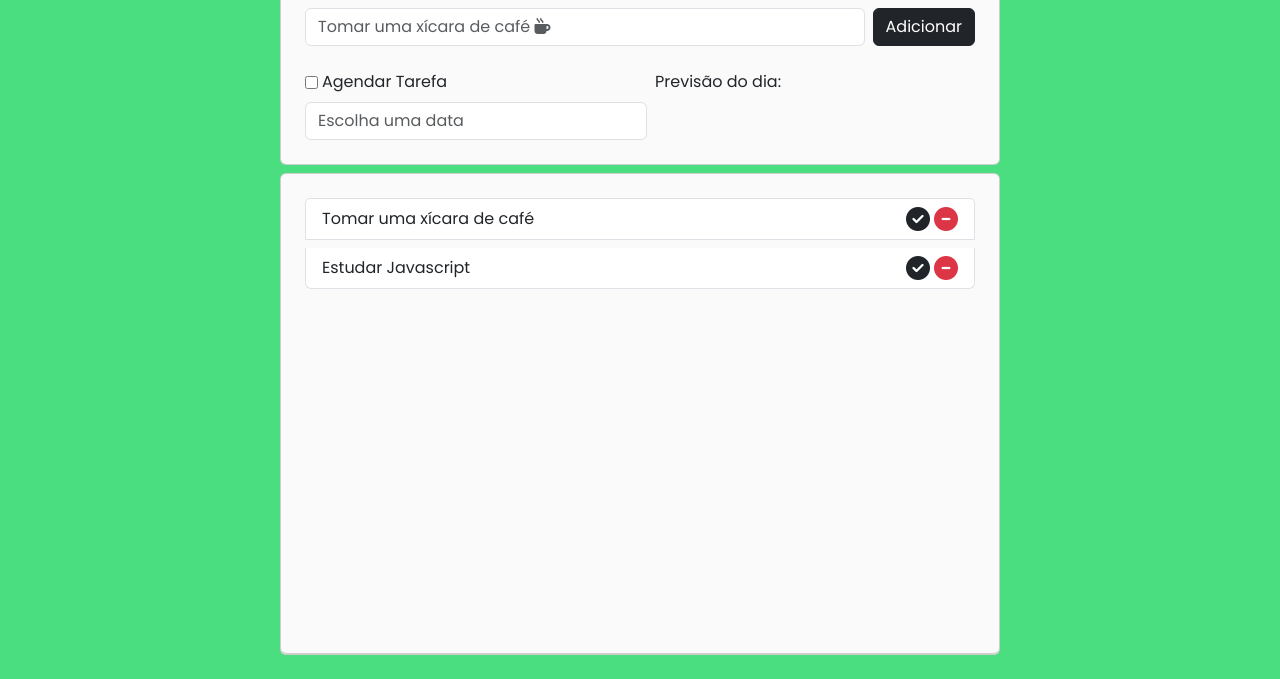
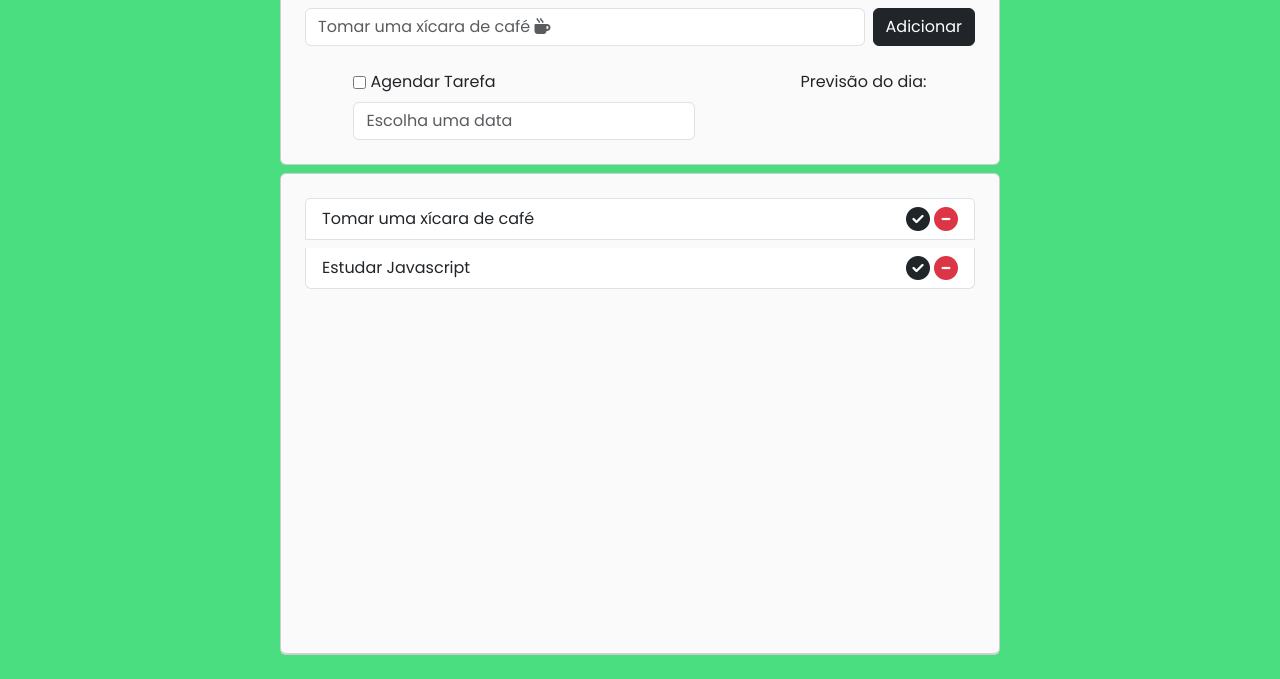
Before and after one commit to dezoliveira/todo-leaf, a website built with Vite: page index.html in a window 1280 px wide. Shown: the part 203-882 px from the top of the page. Built offline with nearby package versions, Linux system fonts and the light colour scheme; no server answers; what intro.js would draw is missing.

Commit message:
refactor: comment and datepicker + weater desc layout

```diff
--- a/index.html
+++ b/index.html
@@ -73,7 +73,7 @@
                   </button>
                 </div>
 
-                <div class="d-flex gap-2">
+                <div class="d-flex justify-content-around gap-2">
                   <div class="d-flex flex-column gap-2">
                     <div>
                       <label class="d-flex align-items-center gap-1">
@@ -89,9 +89,7 @@
                   </div>
 
                   <div class="d-flex flex-column justify-content-between">
-                    <label class="d-flex align-items-center gap-1">
-                      Previsão do dia:
-                    </label>
+                    <span class="d-flex align-items-center gap-1">Previsão do dia:</span>
                     <div id="weatherDescription"></div>
                   </div>
                 </div>
```
Also changed, not shown: scripts/utils/events.js (+9 -4 lines).
